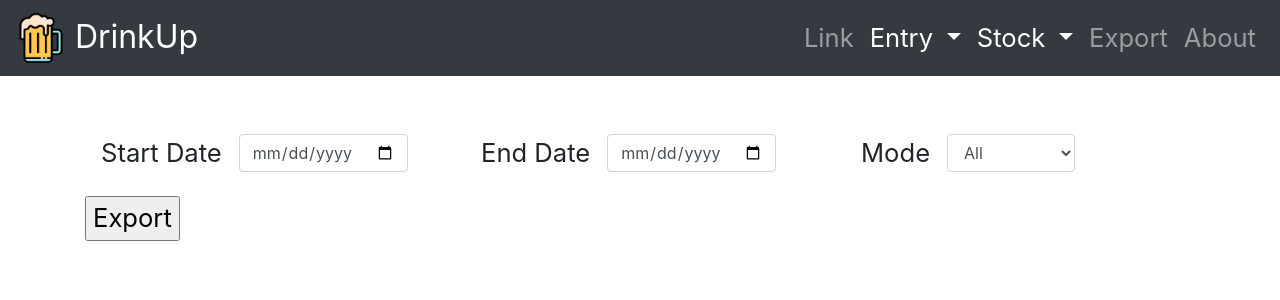
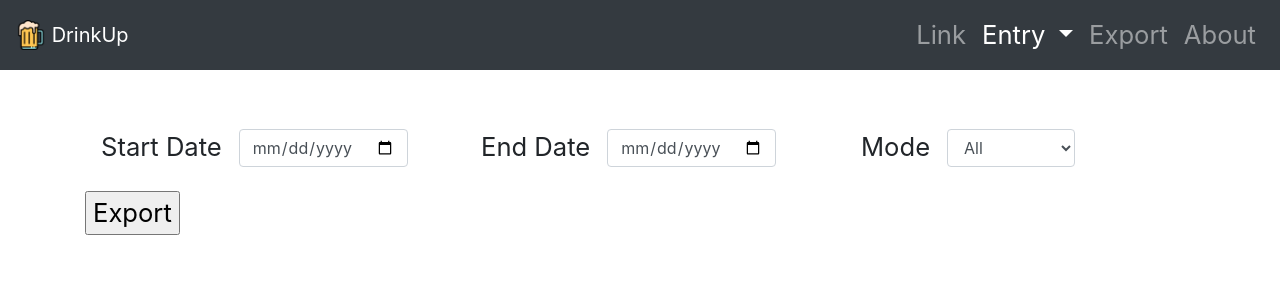
Before and after one commit to prasad-aj/kings_beer, a Flask app: page /export in a window 1280 px wide. Shown: the top 300 px of the page. Run offline with Flask 2, Linux system fonts and the light colour scheme; some libraries are stand-ins or nearby versions.

Commit message:
Add existing file

```diff
--- a/templates/base.html
+++ b/templates/base.html
@@ -11,8 +11,8 @@
 <body>
 
     <nav class="navbar navbar-expand-lg navbar-dark bg-dark">
-        <a class="navbar-brand app_name" href=".">
-            <img src="{{url_for('static', filename='img/beer.png')}}" width="50" height="50" class="d-inline-block align-top" alt="">
+        <a class="navbar-brand" href=".">
+            <img src="{{url_for('static', filename='img/beer.png')}}" width="30" height="30" class="d-inline-block align-top" alt="">
             DrinkUp
         </a>
 
@@ -38,18 +38,6 @@
                         <!-- <a class="dropdown-item" href="#">Something else here</a> -->
                     </div>
                 </li>
-                <li class="nav-item dropdown active">
-                    <a class="nav-link dropdown-toggle" href="#" id="navbarDropdown" role="button"
-                        data-toggle="dropdown" aria-haspopup="true" aria-expanded="false">
-                        Stock
-                    </a>
-                    <div class="dropdown-menu active" aria-labelledby="navbarDropdown">
-                        <a class="dropdown-item" href="/stock">Beers</a>
-                        <a class="dropdown-item" href="/stock">Hots</a>
-                        <!-- <div class="dropdown-divider"></div> -->
-                        <!-- <a class="dropdown-item" href="#">Something else here</a> -->
-                    </div>
-                </li>
                 <li class="nav-item">
                     <a class="nav-link" href="/export">Export</a>
                 </li>
@@ -67,11 +55,7 @@
         {% with messages = get_flashed_messages() %}
         {% if messages %}
         {% for message in messages %}
-            {% if message.startswith("ERROR:") %}
-                <p class="warning">{{ message }}</p>
-            {% else %}
-                <p class="success">{{ message }}</p>
-            {% endif %}
+        <p>{{ message }}</p>
         {% endfor %}
         {% endif %}
         {% endwith %}
```
